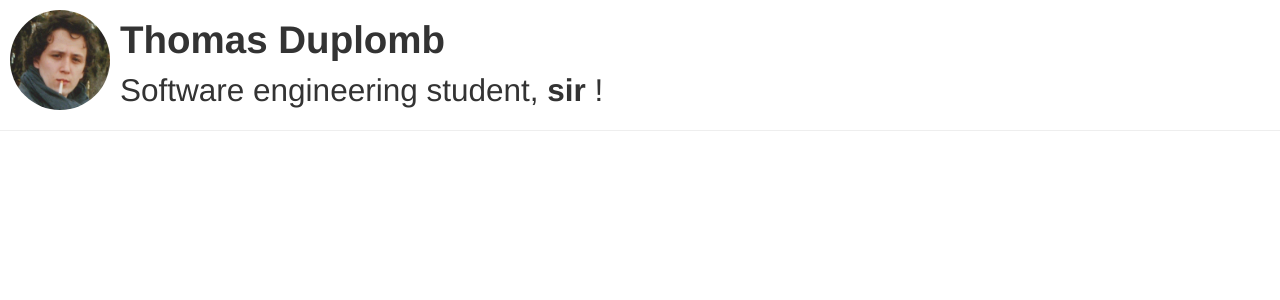
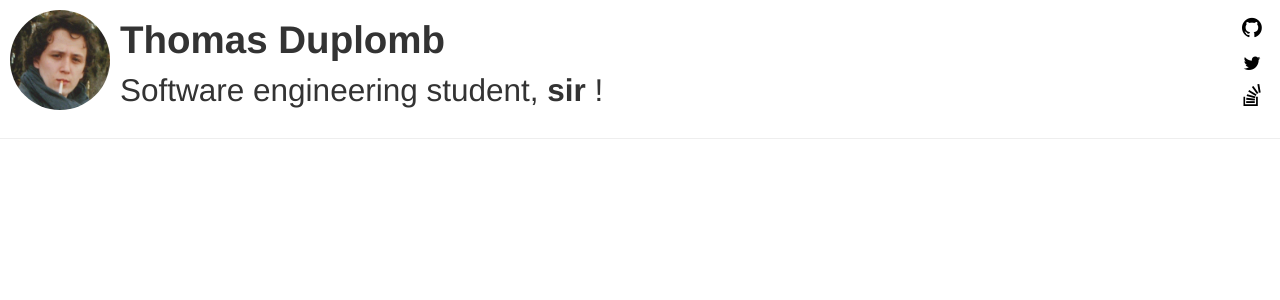
Before and after one commit to tomahh/tomahh.github.io, a Jekyll site: the page built from index.html, in a window 1280 px wide. Shown: the top 300 px of the page. Built offline with Jekyll 4.4.1, drawn with Linux system fonts in a browser that asks for light colours; nearby versions of some CDN libraries; library files that are not in the unit come from our copies; Markdown is read by kramdown in place of the engine named in the settings.

Commit message:
Add social networks links

```diff
--- a/_layouts/default.html
+++ b/_layouts/default.html
@@ -2,11 +2,36 @@
 <html>
     <head>
         <title>Curiculum Vitae</title>
-        <link href="css/bootstrap.css" rel="stylesheet">
+        <link href="css/bootstrap.min.css" rel="stylesheet">
+        <link href="css/font-awesome.min.css" rel="stylesheet">
         <link href="css/style.css" rel="stylesheet">
     </head>
     <body>
         <header>
+            <ul id="infos">
+                <li id="github"><a href="http://github.com/tomahh/"><i class="icon-github"></i></a></li>
+                <li id="twitter"><a href="http://twitter.com/tom_ahh/"><i class="icon-twitter"></i></a></li>
+                <li id="stackoverflow">
+                <div width="24px" height="24px">
+                    <a href="http://stackoverflow.com/users/1173513/tom-ahh">
+                    <svg xmlns:svg="http://www.w3.org/2000/svg" xmlns="http://www.w3.org/2000/svg" version="1.1" width="100%" height="100%" viewBox="0 0 64 64" id="svg3715">
+                    <defs id="defs3717"/>
+                    <g id="layer1">
+                    <path d="m 9.3049611,36.847632 4.4013079,0.04316 -0.153442,19.598393 29.291259,0 0,-19.527506 4.637782,0 0,24.287331 -38.2006795,0 0.023777,-24.401371 z" id="path2830" color="#919191" fill="#919191" style="fill-opacity:1;stroke:none"/>
+                    <rect width="22.944817" height="4.881876" x="16.481951" y="48.434078" id="rect3604" color="#919191" fill="#919191" style="fill-opacity:1;stroke:none"/>
+                    <rect width="23.066864" height="5.0039229" x="20.749949" y="37.830307" transform="matrix(0.9953749,0.09606666,-0.09606666,0.9953749,0,0)" id="rect3606" color="#A78B68" fill="#A78B68" style="fill-opacity:1;stroke:none"/>
+                    <rect width="23.066864" height="5.0039229" x="26.472515" y="23.401554" transform="matrix(0.96240291,0.27162592,-0.27162592,0.96240291,0,0)" id="rect3606-1" color="#c19653" fill="#c19653" style="fill-opacity:1;stroke:none"/>
+                    <rect width="23.066864" height="5.0039229" x="30.528769" y="3.1535864" transform="matrix(0.85597805,0.51701216,-0.51701216,0.85597805,0,0)" id="rect3606-1-3" color="#D48C28" fill="#D48C28" style="fill-opacity:1;stroke:none"/>
+                    <rect width="23.066864" height="5.0039229" x="27.191883" y="-24.475019" transform="matrix(0.58242689,0.81288309,-0.81288309,0.58242689,0,0)" id="rect3606-1-3-7" color="#FE8908" fill="#FE8908" style="fill-opacity:1;stroke:none"/>
+                    <rect width="23.066864" height="5.0039229" x="11.174569" y="-50.183693" transform="matrix(0.16480989,0.98632535,-0.98632535,0.16480989,0,0)" id="rect3606-1-3-7-6" color="#FF7A15" fill="#FF7A15" style="fill-opacity:1;stroke:none"/>
+                    </g>
+                    </svg>
+                </a>
+                </div>
+                <!--<object data="img/stackoverflow.svg" type="image/svg+xml" width="24px" height="24px"></object>-->
+
+                </li>
+            </ul>
             <img src="img/profil.jpg" alt="Profil picture" id="profil-picture" class="img-circle" width="100" height="100"/>
             <h1>Thomas Duplomb</h1>
             <h2>Software engineering student, <strong>sir</strong> !</h2>
--- a/css/style.css
+++ b/css/style.css
@@ -12,7 +12,7 @@ header {
     border-bottom: 1px solid #eeeeee;
 }
 
-header h2 {
+header > h2 {
     font-weight: normal;
 }
 
@@ -21,3 +21,56 @@ header h2 {
     float: left;
     margin-right: 10px;
 }
+
+#infos
+{
+    float: right;
+    font-size:1.5em;
+    list-style-type: none;
+}
+
+#infos > li
+{
+    line-height: 36px;
+    height: 36px;
+    width:36px;
+    text-align: center;
+}
+
+#infos > li > a
+{
+    color: black;
+    text-decoration: none;
+}
+
+#infos > li#github
+{
+    font-size:1.1em;
+}
+
+#infos > li#twitter
+{
+    font-size:0.9em;
+}
+
+#infos > li#github:hover > a
+{
+    color: #4E4E4E;
+}
+
+#infos > li#twitter:hover > a
+{
+    color: #00ABF0;
+}
+
+#infos > li#stackoverflow > div
+{
+    height:24px;
+    width:24px;
+    margin:auto;
+}
+
+#infos > li#stackoverflow:not(:hover) path, #infos > li#stackoverflow:not(:hover) rect
+{
+    fill: black;
+}
```
Also changed, not shown: img/stackoverflow.svg (added), index.html (line endings or trailing spaces).
